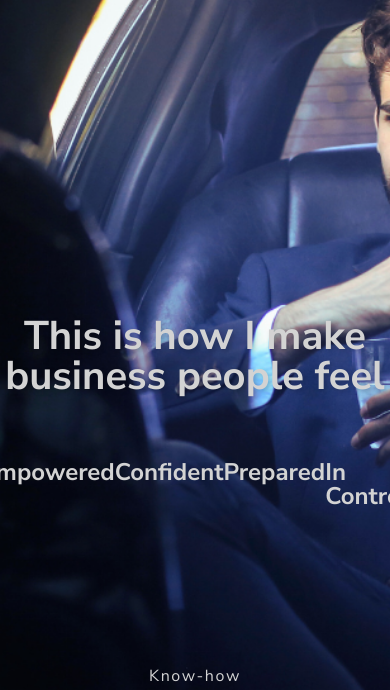
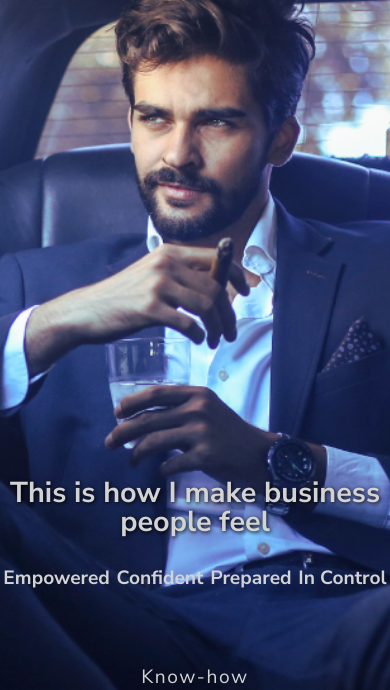
Before and after one commit to FinDataMan/FinDataMan, a plain HTML site: page index.html in a window 390 px wide. Shown: the part 132-822 px from the top of the page. Drawn offline with Linux system fonts and the light colour scheme.

Commit message:
responsive banner added

```diff
--- a/resources/style.css
+++ b/resources/style.css
@@ -231,6 +231,34 @@ nav a:hover{
 
 #know-how img{
     margin-top: 0.5rem;
+}
+
+@media screen and (max-width: 768px) {
+    #banner{
+        width: 100%;
+        height: 100%;
+        background-position: 70% 50%;
+    }
+
+    #feel {
+      width: 100%; /* Set width to 100% for mobile */
+      font-size: 1.2rem; /* Adjust font size for better readability */
+    }
+
+    #feel .container{
+        flex-wrap: wrap;
+    }
+
+    #feel h1{
+        font-size: 1.8rem; /* Adjust h1 size for mobile */
+        padding-bottom: 2rem; /* Adjust padding for smaller screens */
+        text-shadow: 1px 1px 4px rgba(0, 0, 0, 1);
+    }
+
+    #feel h2{
+        font-size: 1.2rem; /* Adjust h2 size for mobile */
+        padding-bottom: 5rem; /* Adjust padding for mobile */
+    }
 }
 
 /* Why-me */
```
